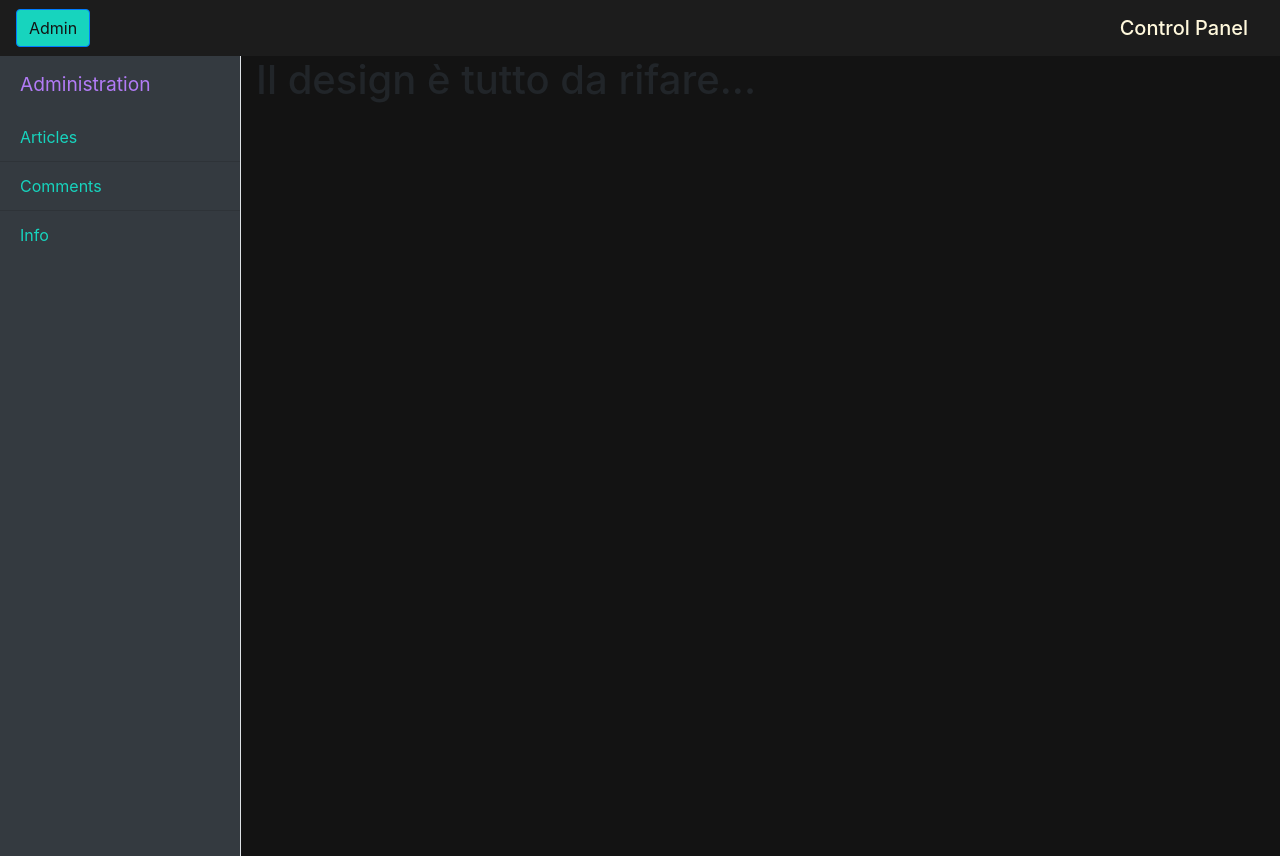
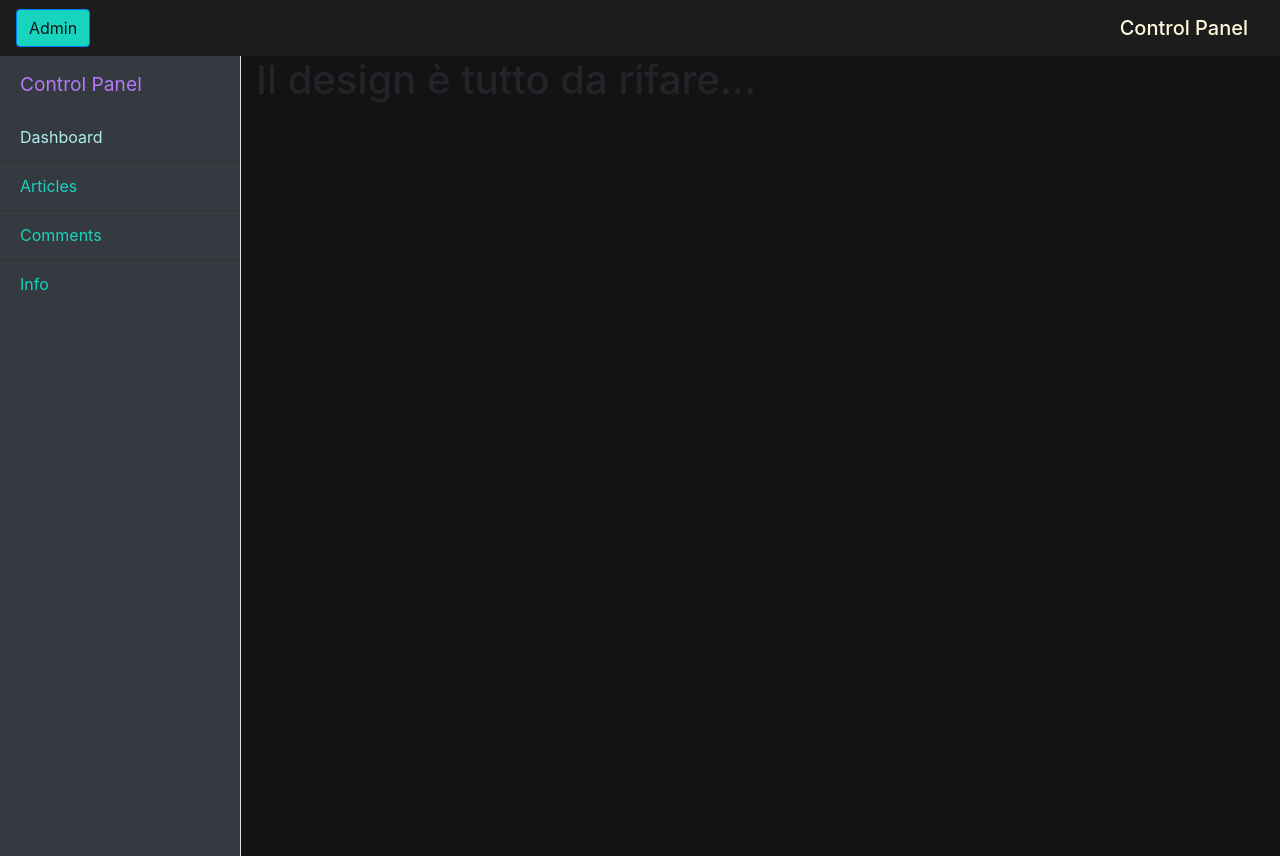
Before and after one commit to doublepair/team5-CMS, a plain HTML site: page admin.html in a window 1280 px wide. Shown: the top 856 px of the page. Drawn offline with nearby package versions, Linux system fonts and the light colour scheme; no server answers; some icons are missing.

Commit message:
aggiustata la sidebar

```diff
--- a/admin.html
+++ b/admin.html
@@ -108,11 +108,12 @@
 
     <!-- Sidebar -->
     <div class="bg-dark border-right" id="sidebar-wrapper">
-      <div class="sidebar-heading" style="color: rgb(178, 123, 246);">Administration</div>
+      <div class="sidebar-heading" style="color: rgb(178, 123, 246);">Control Panel</div>
       <div class="list-group list-group-flush">
-        <a href="#" class="list-group-item list-group-item-action bg-dark" style="color:rgb(23, 212, 190);">Articles</a>
-        <a href="#" class="list-group-item list-group-item-action bg-dark" style="color:rgb(23, 212, 190);">Comments</a>
-        <a href="#" class="list-group-item list-group-item-action bg-dark" style="color:rgb(23, 212, 190);">Info</a>
+            <a href="#" class="list-group-item list-group-item-action bg-dark" style="color:paleturquoise">Dashboard</a>
+            <a href="articles.html" class="list-group-item list-group-item-action bg-dark" style="color:rgb(23, 212, 190);">Articles</a>
+            <a href="comments.html" class="list-group-item list-group-item-action bg-dark" style="color:rgb(23, 212, 190);">Comments</a>
+            <a href="info.html" class="list-group-item list-group-item-action bg-dark" style="color:rgb(23, 212, 190);">Info</a>
       </div>
     </div>
 
```
Also changed, not shown: articles.html (+5 -4 lines), comments.html (+5 -4 lines).
